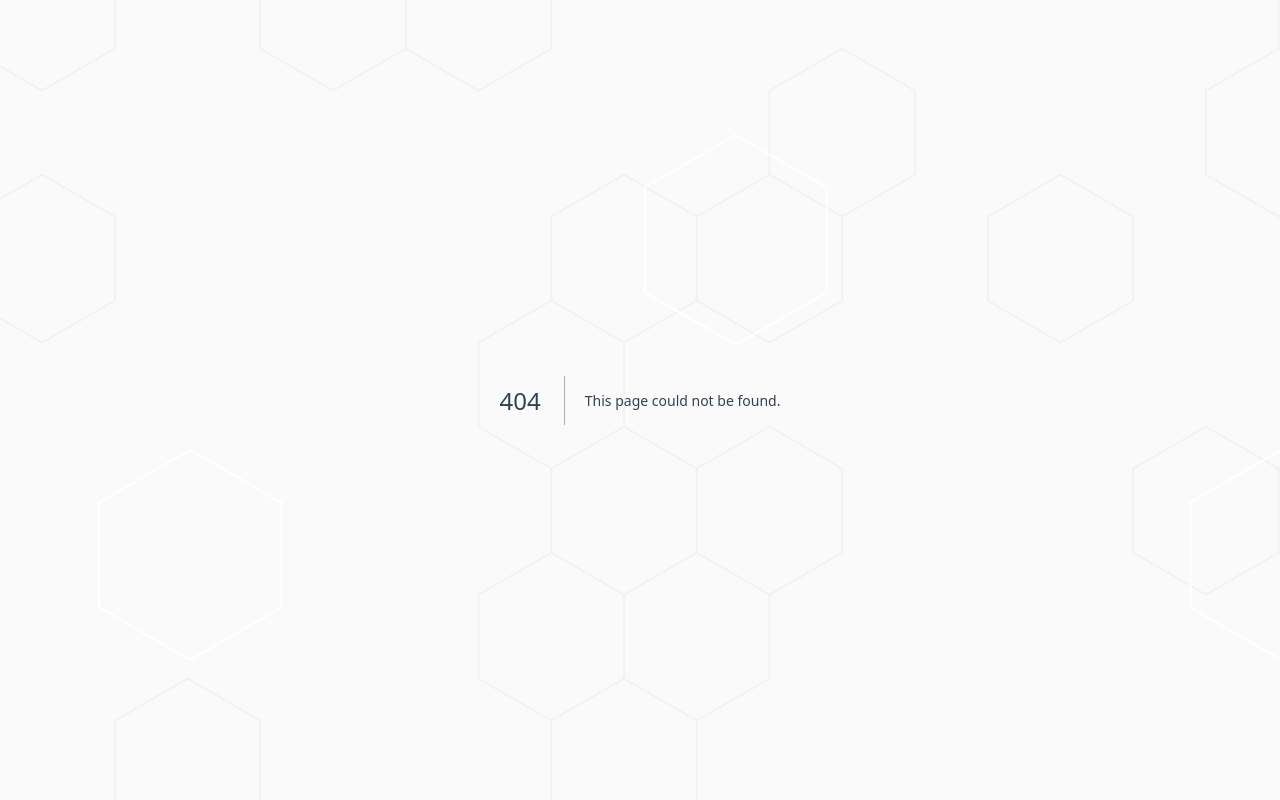
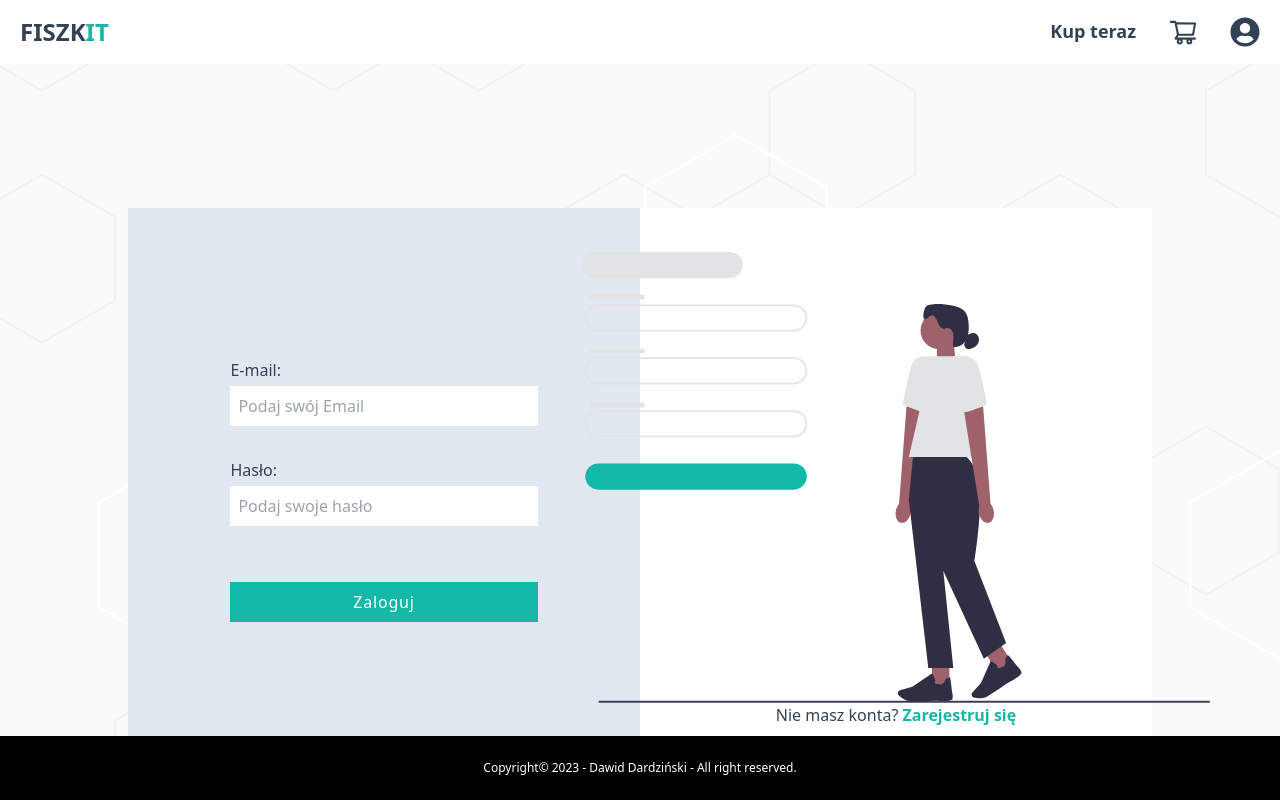
Before and after one commit to 3xen11/FlipIT, a Next.js app: page /signin in a window 1280 px wide. Before the commit this address had no page. Built offline with nearby package versions, Linux system fonts and the light colour scheme.

Commit message:
sign in, sign up [layout]: added page for sign in and sign up

```diff
--- a/layout/Application.js
+++ b/layout/Application.js
@@ -20,9 +20,10 @@ const Application = () => {
   const dispatch = useDispatch();
 
   useEffect(() => {
-    maxIndex && dispatch(getQuestionId(technologyArray[index].id));
+    maxIndex && dispatch(getQuestionId(technologyArray[index]?.id));
   }, [index, maxIndex]);
 
+  console.log(technologyArray);
   return (
     <section className="max-w-screen mt-10 py-20 text-center">
       <div className="scale-75">
--- /dev/null
+++ b/layout/Signin.js
@@ -0,0 +1,16 @@
+import Login from '@/src/components/Login';
+import Register from '@/src/components/Register';
+import { changeOption } from '@/src/features/signin/signinSlice';
+import { useSelector } from 'react-redux';
+
+const Signin = () => {
+  const { login } = useSelector((store) => store.signin);
+
+  return (
+    <section className="flex items-center justify-center grow ">
+      <Login changeOption={changeOption} login={login} />
+      <Register changeOption={changeOption} login={login} />
+    </section>
+  );
+};
+export default Signin;
--- /dev/null
+++ b/pages/signin.js
@@ -0,0 +1,14 @@
+import Footer from '@/layout/Footer';
+import Navigation from '@/layout/Navigation';
+import Signin from '@/layout/Signin';
+
+const signin = () => {
+  return (
+    <div className="flex flex-col min-h-screen ">
+      <Navigation />
+      <Signin />
+      <Footer />
+    </div>
+  );
+};
+export default signin;
--- a/public/svg/index.js
+++ b/public/svg/index.js
@@ -1 +1,3 @@
 export { default as ContactIcon } from './ContactIcon.svg';
+export { default as LoginIcon } from './signin.svg';
+export { default as RegisterIcon } from './signup.svg';
--- a/src/components/AppFlashCard.js
+++ b/src/components/AppFlashCard.js
@@ -4,13 +4,13 @@ const AppFlashCard = ({ index, technologyArray, maxIndex }) => {
       <div className="bg-[url('/svg/pricingCardBackgroundDark.svg')] bg-cover relative w-screen  sm:w-4/5 lg:w-3/5 max-w-xl h-80 rounded-xl  flex items-center justify-center overflow-hidden transition-all hover:shadow-lg hover:transform  hover:scale-110">
         <p className="font-bold text-xl text-white text-center px-4">
           {maxIndex
-            ? technologyArray[index].question
+            ? technologyArray[index]?.question
             : 'Gratulacje, znasz już odpowiedzi na wszystkie pytania!'}
         </p>
         <div className="flex items-center absolute -rotate-45 w-full h-full p-5 box-border bg-white opacity-0 transition-all hover:opacity-100 hover:rotate-0">
           <p className="card__description mt-2.5 text-sm text-center w-full text-slate-700 leading-6 text-xl">
             {maxIndex
-              ? technologyArray[index].answer
+              ? technologyArray[index]?.answer
               : 'Spróbuj teraz kolejnej kategorii!'}
           </p>
         </div>
--- /dev/null
+++ b/src/components/Login.js
@@ -0,0 +1,55 @@
+import { RegisterIcon } from '@/public/svg';
+import { useDispatch } from 'react-redux';
+
+const Login = ({ login, changeOption }) => {
+  const dispatch = useDispatch();
+
+  {
+    return (
+      login && (
+        <div className="bg-white w-full sm:w-4/5 max-w-5xl h-96 grid  sm:grid-cols-2">
+          <div className="bg-slate-200 flex items-center justify-center">
+            <form className="w-full flex items-center justify-center">
+              <div className="flex flex-col  w-3/5 ">
+                <label className="mb-1" htmlFor="login">
+                  E-mail:
+                </label>
+                <input
+                  className="p-2 w-full py-2"
+                  type="text"
+                  id="login"
+                  placeholder="Podaj swój Email"
+                />
+                <label className="mb-1 mt-8" htmlFor="password">
+                  Hasło:
+                </label>
+                <input
+                  className="p-2 w-full py-2"
+                  type="password"
+                  id="password"
+                  placeholder="Podaj swoje hasło"
+                />
+                <button className="mt-14 tracking-wider text-white mx-auto bg-teal-500 py-2 w-full hover:text-teal-500 hover:bg-white active:scale-95 transition-all">
+                  Zaloguj
+                </button>
+              </div>
+            </form>
+          </div>
+          <div className="flex flex-col justify-center items-center bg-white">
+            <RegisterIcon className="w-fit h-4/5" />
+            <p>
+              Nie masz konta?{' '}
+              <span
+                onClick={() => dispatch(changeOption())}
+                className="text-teal-500 cursor-pointer font-bold"
+              >
+                Zarejestruj się
+              </span>
+            </p>
+          </div>
+        </div>
+      )
+    );
+  }
+};
+export default Login;
--- /dev/null
+++ b/src/components/Register.js
@@ -0,0 +1,62 @@
+import { LoginIcon } from '@/public/svg';
+import { useDispatch } from 'react-redux';
+
+const Register = ({ login, changeOption }) => {
+  const dispatch = useDispatch();
+
+  return (
+    !login && (
+      <div className="bg-white w-full sm:w-4/5 max-w-5xl h-96 grid  sm:grid-cols-2">
+        <div className="flex flex-col justify-center items-center bg-white">
+          <LoginIcon className="w-fit h-4/5" />
+          <p>
+            Masz już konto?{' '}
+            <span
+              onClick={() => dispatch(changeOption())}
+              className="text-teal-500 cursor-pointer font-bold"
+            >
+              Zaloguj się
+            </span>
+          </p>
+        </div>
+        <div className="bg-slate-200 flex items-center justify-center">
+          <form className="w-full flex items-center justify-center">
+            <div className="flex flex-col  w-3/5 ">
+              <label className=" mb-1" htmlFor="login">
+                E-mail:
+              </label>
+              <input
+                className="p-2 w-full py-2"
+                type="text"
+                id="login"
+                placeholder="Podaj swój Email"
+              />
+              <label className=" mb-1 mt-6" htmlFor="password">
+                Hasło:
+              </label>
+              <input
+                className="p-2 w-full py-2"
+                type="password"
+                id="password"
+                placeholder="Podaj swoje hasło"
+              />
+              <label className=" mb-1 mt-6" htmlFor="password">
+                Powtórz hasło:
+              </label>
+              <input
+                className="p-2 w-full py-2"
+                type="password"
+                id="password"
+                placeholder="Powtórz swoje hasło"
+              />
+              <button className="mt-8 tracking-wider text-white mx-auto bg-teal-500 py-2 w-full hover:text-teal-500 hover:bg-white active:scale-95 transition-all">
+                Zarejestruj
+              </button>
+            </div>
+          </form>
+        </div>
+      </div>
+    )
+  );
+};
+export default Register;
--- a/src/features/questions/questionSlice.js
+++ b/src/features/questions/questionSlice.js
@@ -6,7 +6,7 @@ const initialState = {
   index: 0,
   questions: QuestionsData,
   technology: 'JavaScript',
-  technologyArray: QuestionsData,
+  technologyArray: [],
   questionId: null,
 };
 
--- /dev/null
+++ b/src/features/signin/signinSlice.js
@@ -0,0 +1,20 @@
+import { createSlice } from '@reduxjs/toolkit';
+
+const initialState = {
+  login: true,
+};
+
+const signinSlice = createSlice({
+  name: 'signin',
+  initialState,
+
+  reducers: {
+    changeOption: (state) => {
+      state.login = !state.login;
+    },
+  },
+});
+
+export const { login, changeOption } = signinSlice.actions;
+
+export default signinSlice.reducer;
--- a/src/store/store.js
+++ b/src/store/store.js
@@ -1,6 +1,7 @@
 import { configureStore } from '@reduxjs/toolkit';
 import modalReducer from '../features/modal/modalSlice';
 import cartReducer from '../features/cart/cartSlice';
+import signinReducer from '../features/signin/signinSlice';
 import questionReducer from '../features/questions/questionSlice';
 
 export const store = configureStore({
@@ -8,5 +9,6 @@ export const store = configureStore({
     modal: modalReducer,
     cart: cartReducer,
     question: questionReducer,
+    signin: signinReducer,
   },
 });
```
Also changed, not shown: public/svg/signin.svg (added), public/svg/signup.svg (added).
